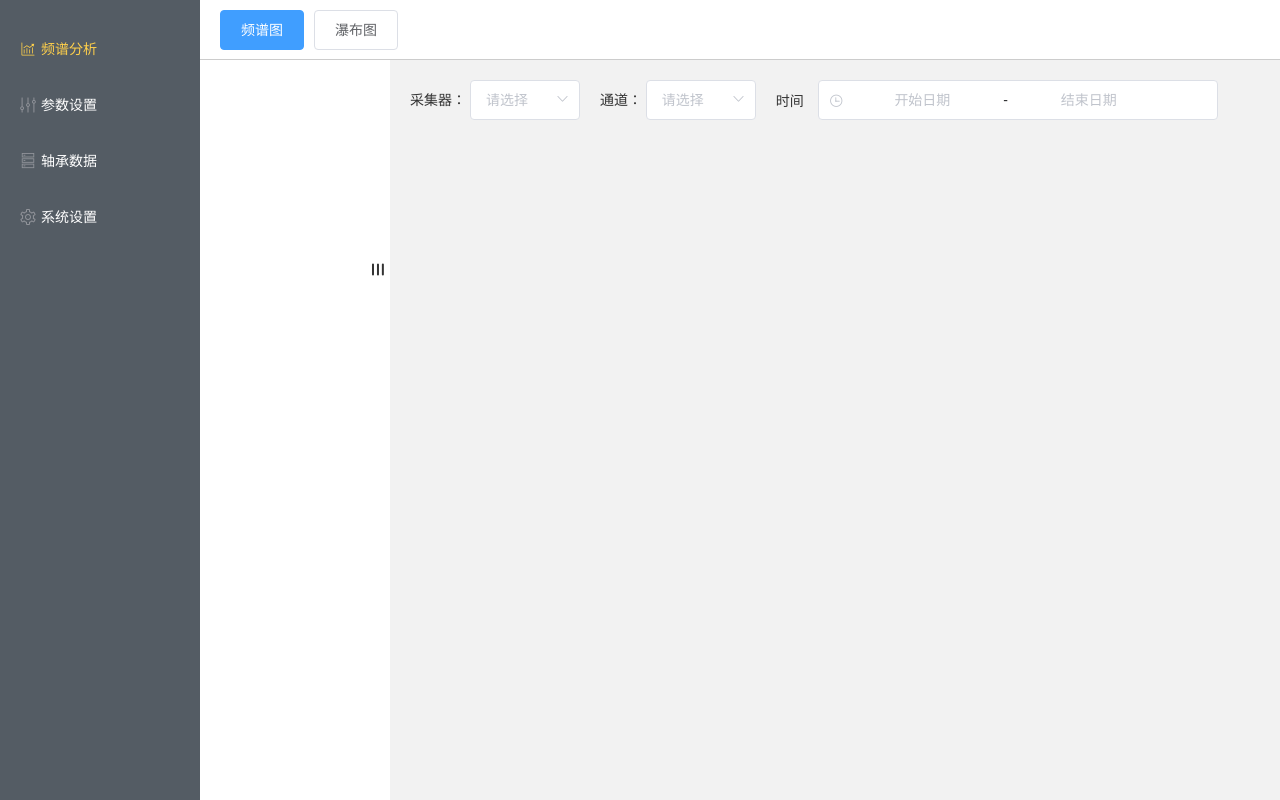
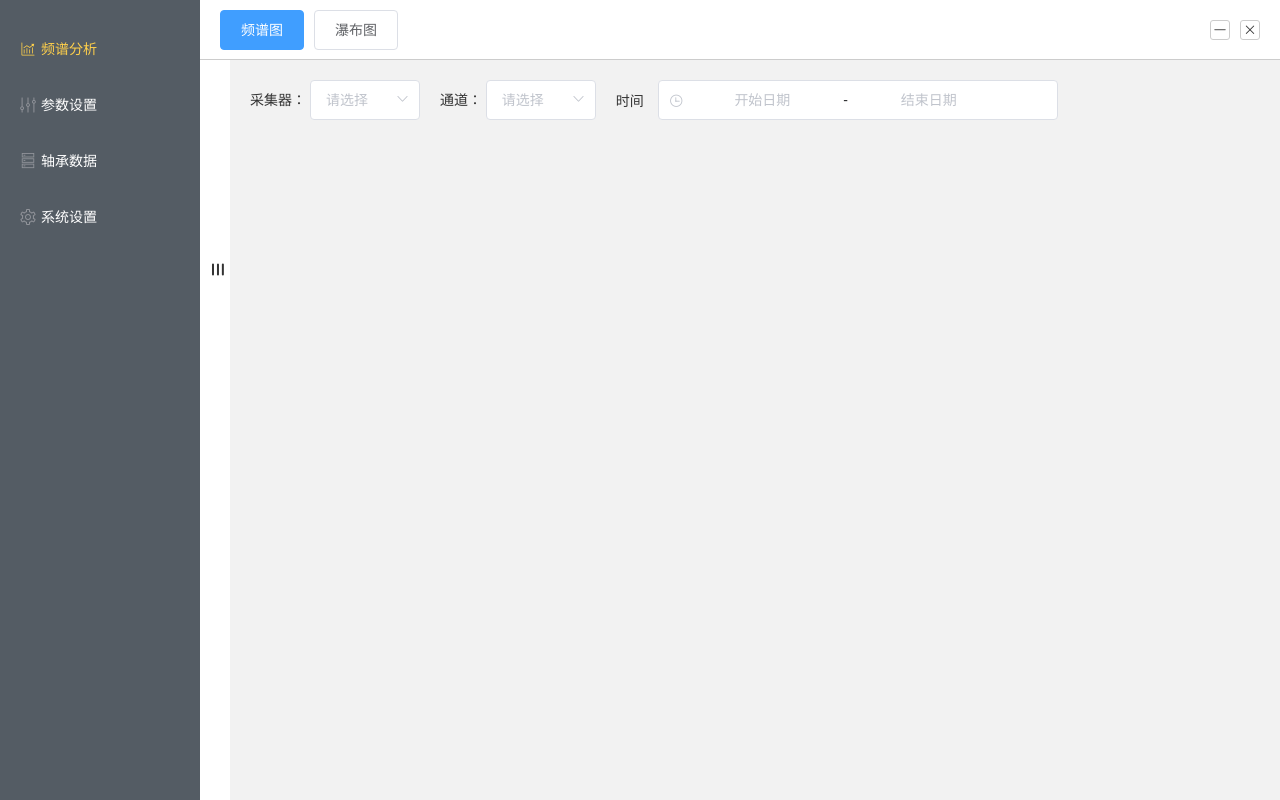
Before and after one commit to caikaiquan/System, a Vue app: page / in a window 1280 px wide. Built offline with nearby package versions, Linux system fonts and the light colour scheme.

Commit message:
最小化关闭按钮

```diff
--- a/src/App.vue
+++ b/src/App.vue
@@ -1,5 +1,11 @@
 <template>
   <div id="app">
+    <div class="minimize">
+      <i class="el-icon-minus"></i>
+    </div>
+    <div class="close-icon">
+      <i class="el-icon-close"></i>
+    </div>
     <router-view />
   </div>
 </template>
@@ -24,5 +30,25 @@ export default {
   height: 100vh;
   overflow: auto;
   @extend .scroll_bar;
+  .close-icon,
+  .minimize
+  {
+    width: 20px;
+    height: 20px;
+    position: fixed;
+    top: 20px;
+    right: 20px;
+    border: 1px solid #ccc;
+    display: flex;
+    justify-content: center;
+    align-items: center;
+    border-radius: 3px;
+    font-weight: bold;
+    cursor: pointer;
+  }
+
+  .minimize{
+    right: 50px;
+  }
 }
 </style>
--- a/src/views/SpectrumAnalysis.vue
+++ b/src/views/SpectrumAnalysis.vue
@@ -111,7 +111,7 @@ export default {
       tdOption: [], // 选择的通道数组
       timeList: [], // 可选的时间段
       timeRadio: "", // 当前选择的时间段
-      collapseShow: true,
+      collapseShow: false,
       spectrogramData: {}, // 时域图右侧显示
       diagramData: {} // 频谱图右侧显示
     };
@@ -194,9 +194,11 @@ export default {
             data = JSON.parse(data);
             if (data.DatePoint) {
               this.timeList = data.DatePoint.map(item => ({ value: item }));
+              this.collapseShow = true;
               console.log("获取到时间段列表", this.timeList);
             }
           } else {
+            this.collapseShow = false;
             console.log(res, data, "没有获取到时间段数据");
           }
         });
@@ -239,7 +241,8 @@ export default {
       );
       echarts.clear();
       if (!res) {
-        this.spectrogramData = {};
+        this.spectrogramData.DataCount = "";
+        this.spectrogramData.Rate = "";
         return;
       }
       let data = res.Points;
@@ -386,13 +389,15 @@ export default {
       }
     },
     drawTimeDomainDiagram(res) {
-      console.log(res)
       let echarts = this.$echarts.init(
         document.querySelector(".time-domain-diagram-map")
       );
       echarts.clear();
       if (!res) {
-        this.diagramData = {};
+        // this.diagramData = {};
+        this.diagramData.M = "";
+        this.diagramData.RotationRate = "";
+        this.diagramData.Temprature = "";
         return;
       }
       let data = res.Points;
@@ -924,8 +929,8 @@ export default {
         width: 190px;
       }
 
-      &.close{
-        width:30px;
+      &.close {
+        width: 30px;
       }
       & > i {
         position: absolute;
@@ -954,11 +959,11 @@ export default {
       float: right;
       overflow: auto;
       padding-left: 20px;
-      &.big{
+      &.big {
         width: calc(100vw - 230px);
       }
 
-      &.small{
+      &.small {
         width: calc(100vw - 390px);
       }
     }
```
